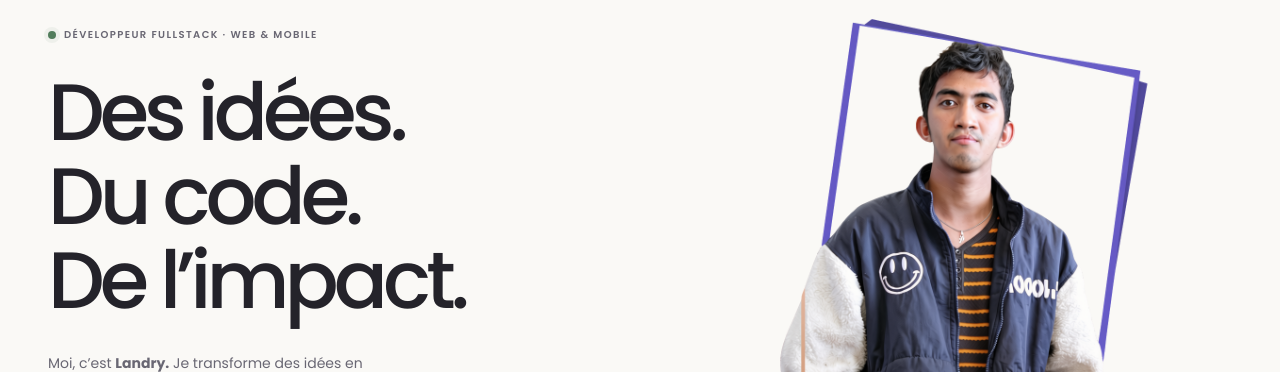
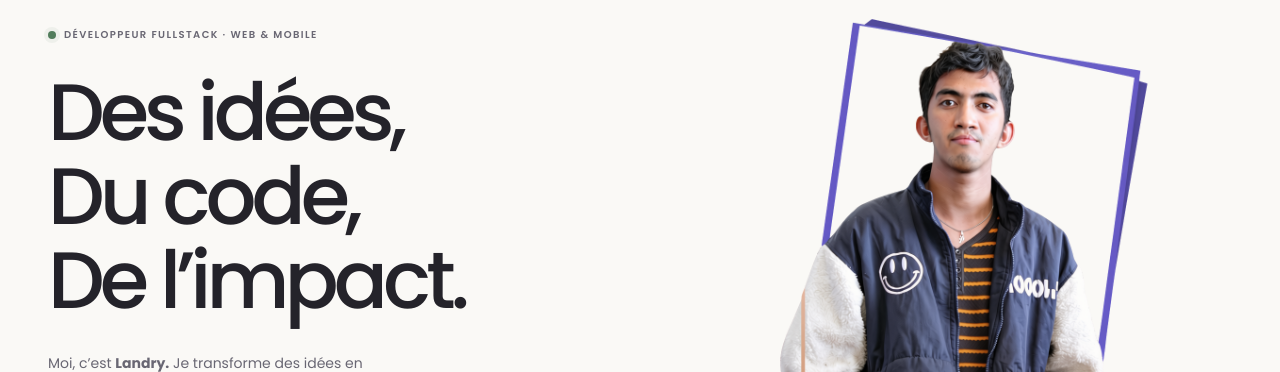
Before and after one commit to rakotoarisonlandry/portfolioV.02, a Next.js app: page / in a window 1280 px wide. Shown: the part 187-559 px from the top of the page. Built offline with nearby package versions, Linux system fonts and the light colour scheme.

Commit message:
fix: update punctuation in headings for consistency in HomePage component

```diff
--- a/src/app/page.tsx
+++ b/src/app/page.tsx
@@ -24,9 +24,9 @@ export default function HomePage() {
             <span className="h-2 w-2 rounded-full bg-[#527d5c] shadow-[0_0_0_4px_#527d5c12]" /> {en ? "FULLSTACK DEVELOPER · WEB & MOBILE" : "DÉVELOPPEUR FULLSTACK · WEB & MOBILE"}
           </p>
           <h1 className="my-7 text-[clamp(52px,6.25vw,85px)] font-medium leading-[1.05] tracking-[-5px] max-[1050px]:tracking-[-3.5px] max-[799px]:text-[clamp(60px,12vw,85px)]">
-            {en ? "Ideas." : "Des idées."}
+            {en ? "Ideas," : "Des idées,"}
             <br />
-            {en ? "Code." : "Du code."}
+            {en ? "Code," : "Du code,"}
             <br />
             <span>{en ? "Impact." : "De l’impact."}</span>
           </h1>
```
